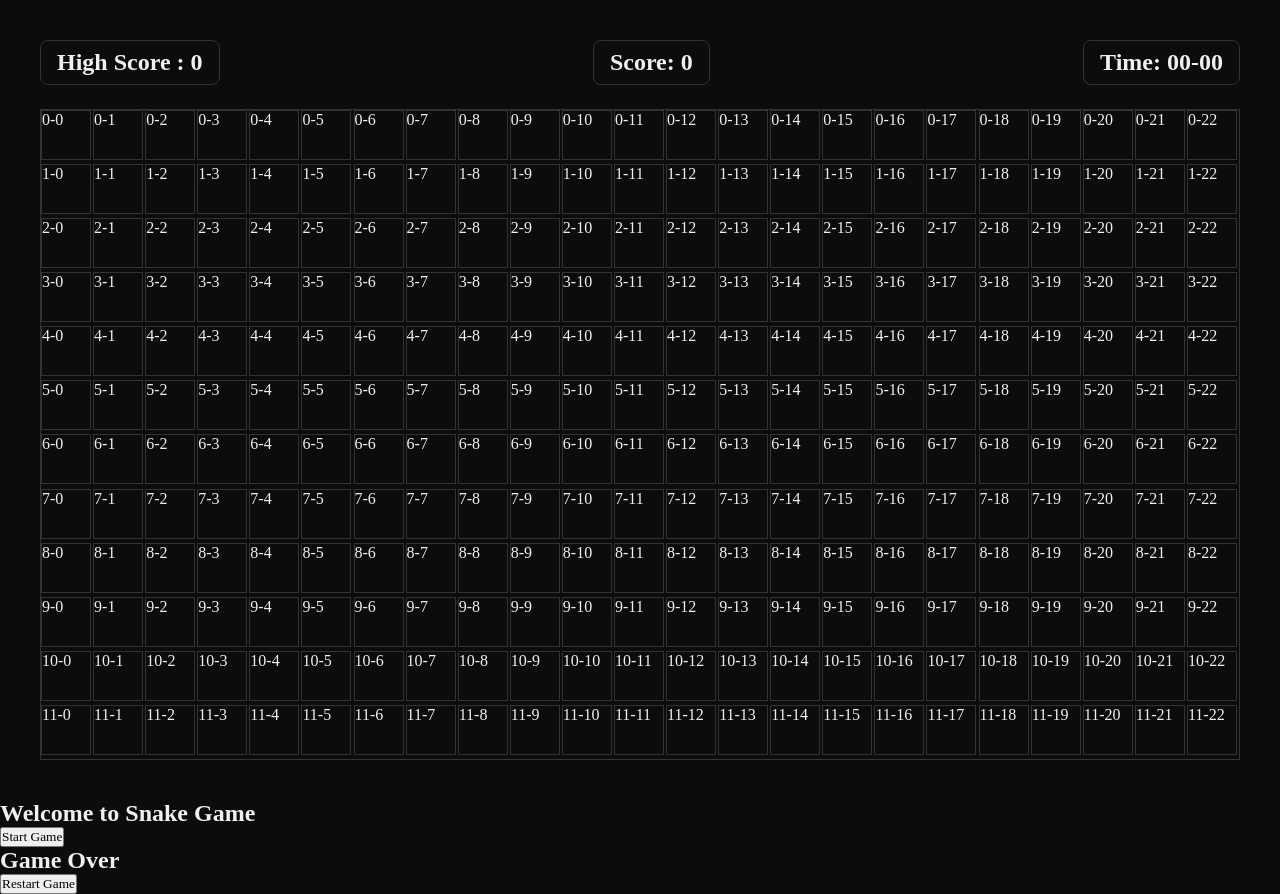
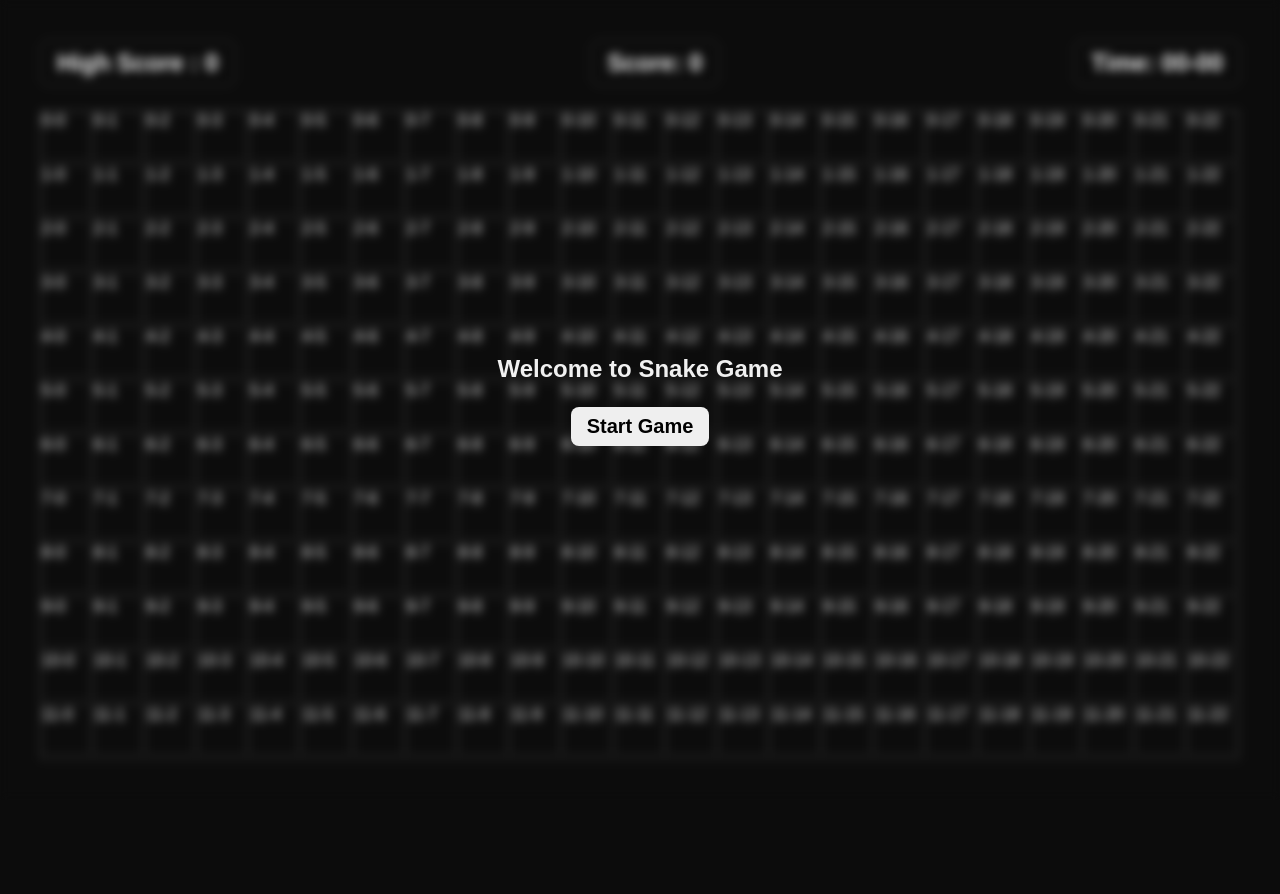
Before and after one commit to Krish480/Snake_Game, a plain HTML site: page index.html in a window 1280 px wide. After the commit the page ends 800 px from the top, so only its background shows below. Drawn offline with nearby package versions, Linux system fonts and the light colour scheme.

Commit message:
create css style for modal

```diff
--- a/style.css
+++ b/style.css
@@ -1,8 +1,8 @@
-*{
+* {
     margin: 0;
     padding: 0;
     box-sizing: border-box;
-    font-family: gilroy;
+    font-family:Arial, Helvetica, sans-serif
 }
 
 html,
@@ -14,7 +14,7 @@ body {
 }
 
 
-:root{
+:root {
     /* Background Colors */
     --bg-primart-color: #0c0c0c;
     --bg-fill-color: rgb(238, 158, 158);
@@ -47,7 +47,8 @@ body {
 
 }
 
-main,section{
+main,
+section {
     height: 100%;
     width: 100%;
 }
@@ -59,37 +60,79 @@ section {
     gap: var(--space-lg)
 }
 
-section .infos{
+.btn {
+    padding: var(--space-sm) var(--space-md);
+    border: none;
+    font-size: 20px;
+    font-weight: 600;
+    cursor: pointer;
+    transition: all 0.3s ease;
+    border-radius: var(--border-radius-sm);
+}
+
+.btn:hover{
+    background-color:var(--bg-primart-color);
+    color: var(--text-primary-color);
+    border: 1px solid var(--text-primary-color)
+}
+
+.btn:active{
+    scale: 0.98;
+}
+
+section .infos {
     width: 100%;
     display: flex;
     justify-content: space-between;
 }
 
-.info{
+.info {
     border: 1px solid var(--border-primary-color);
     border-radius: var(--border-radius-sm);
     padding: var(--space-sm) var(--space-md);
 
 }
 
-.board{
+.board {
     flex-grow: 1;
     border: 1px solid var(--border-primary-color);
     display: grid;
-    grid-template-columns:repeat(auto-fill, minmax(50px, 1fr));
+    grid-template-columns: repeat(auto-fill, minmax(50px, 1fr));
     grid-template-rows: repeat(auto-fill, minmax(50px, 1fr));
 }
 
-.block{
+.block {
     height: 50px;
     width: 50px;
     border: 1px solid var(--border-primary-color);
 }
 
-.fill{
+.fill {
     background-color: var(--bg-fill-color);
 }
 
-.food{
+.food {
     background-color: var(--bg-food-color);
 }
+
+.modal {
+    height: 100vh;
+    width: 100vw;
+    position: fixed;
+    top: 0;
+    backdrop-filter: blur(5px);
+    display: flex;
+    align-items: center;
+    justify-content: center;
+}
+
+.modal .start-game, .game-over {
+    display: flex;
+    flex-direction: column;
+    align-items: center;
+    gap: var(--space-lg)
+}
+
+.game-over{
+    display: none;
+}
```
